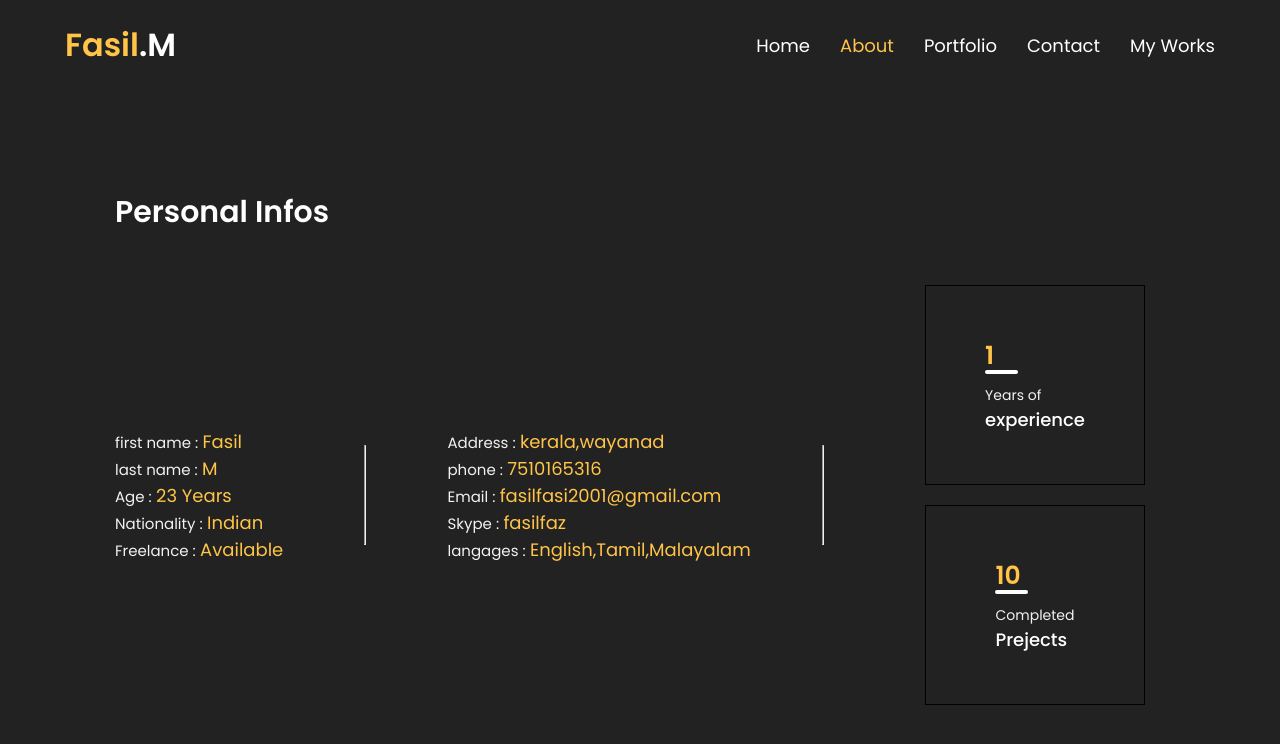
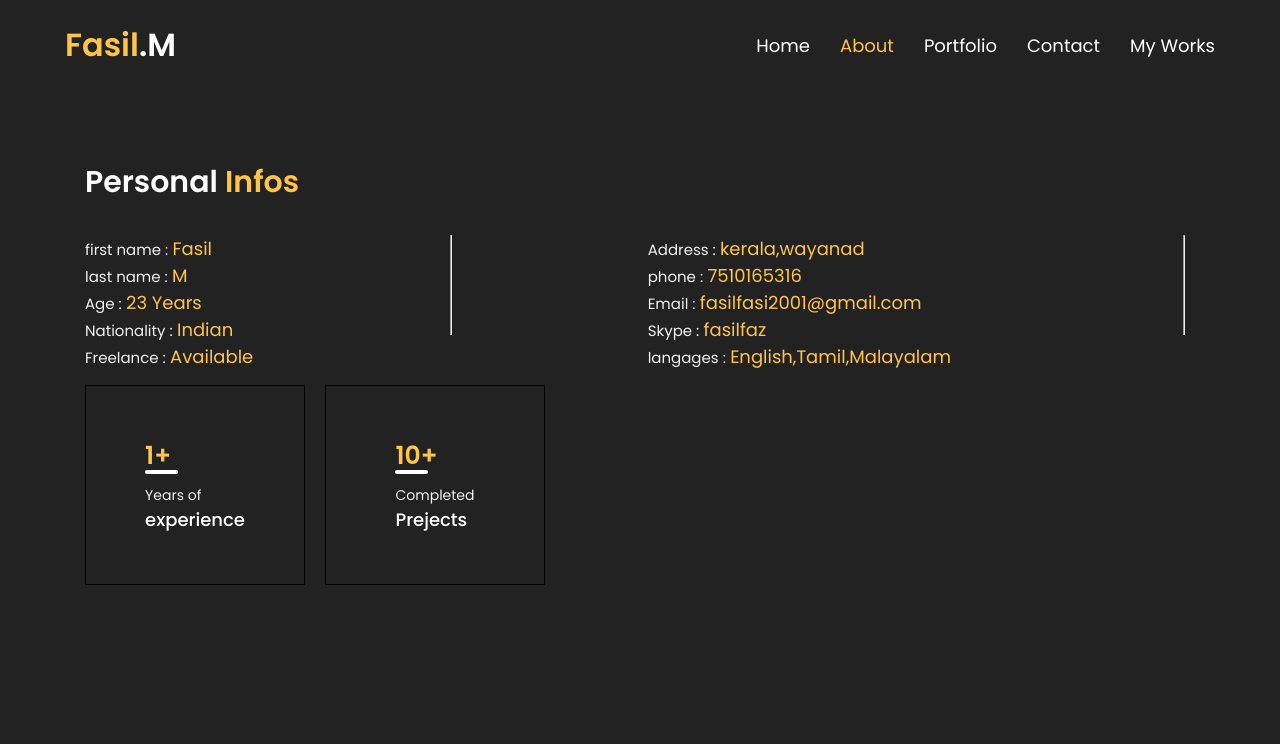
Before and after one commit to fasilfaz/fasil, a plain HTML site: page about.html in a window 1280 px wide. Drawn offline with Linux system fonts and the light colour scheme.

Commit message:
about correption-1

```diff
--- a/about.html
+++ b/about.html
@@ -33,7 +33,7 @@
     <section class="about">
         <div class="container">
             <div class="about-info">
-                <div class="about-heading">Personal Infos</div>
+                <div class="about-heading">Personal <a href="">Infos</a></div>
                 <div class="about-left-side">
                     <div class="leftside-1">
                         <ul class="about-list">
@@ -55,26 +55,26 @@
                         </ul>
                     </div>
                     <hr>
+
+                </div>
                 <div class="left-side-3">
                     <div class="colums">
                         <div class="colum-1">
                             <div class="box">
-                                    <h3 class="number">1</h3>
+                                <h3 class="number">1+</h3>
                                 <p class="small-text">Years of</p>
                                 <span class="spann">experience</span>
                             </div>
                         </div>
                         <div class="colum-1">
                             <div class="box">
-                                    <h3 class="number">10</h3>
+                                <h3 class="number">10+</h3>
                                 <p class="small-text">Completed </p><span class="spann">Prejects</span>
                             </div>
                         </div>
                     </div>
 
                 </div>
-                </div>
-
             </div>
         </div>
     </section>
--- a/style.css
+++ b/style.css
@@ -224,6 +224,7 @@ nav .buttons.active .bar{
 
 
 .about{
+    overflow: hidden;
     position: absolute;
     height: 100vh;
     width: 100%;
@@ -234,7 +235,7 @@ nav .buttons.active .bar{
     justify-content: center;
 }
 .about .about-info{
-    margin: 100px;
+    margin: 70px;
 }
 .about-heading{
     color: var(--white);
@@ -242,14 +243,25 @@ nav .buttons.active .bar{
     font-size: 30px;
     font-weight: 600;
 }
+.about-heading a{
+    text-decoration: none;
+    color: var(--text-color);
+    font-size: 30px;
+    font-weight: 600;
+}
 .about-left-side{
     display: flex;
-    align-items: center;
     justify-content: space-between;
     flex-direction: row;
 }
 .about-left-side .leftside-1{
+    height: 150px;
+    width: 170px;
     margin-right: 10px;
+}
+.about-left-side .left-side-2{
+    height: 150px;
+    width: 350px;
 }
 hr{
     height: 100px;
@@ -266,15 +278,16 @@ hr{
     color: var(--text-color);
     font-size: 18px;
 }
-.left-side-3{
+.left-side-3 .colums{
     display: flex;
+    flex-direction: row;
 }
 .colums .colum-1{
     display: flex;
     align-items: center;
     justify-content: center;
     padding: 10px;
-    margin: 20px;
+    margin-right: 20px;
     height: 200px;
     width: 220px;
     border: 1px solid black;
@@ -314,7 +327,7 @@ hr{
         z-index: auto;
     }
     .about{
-
+        overflow: hidden;
         z-index: auto;
     }
     .left h1{
@@ -323,9 +336,6 @@ hr{
     .right .profile img{
         width: 450px;
         height: 450px;
-    }
-    .about{
-        overflow: hidden;
     }
 
 }
@@ -401,12 +411,6 @@ hr{
     .about .about-info{
         margin: 35px;
     }
-    .about-left-side .leftside-1{
-        padding: 20px;
-    }
-    .about-left-side .left-side-2{
-        padding: 20px;
-    }
     hr{
         display: none;
     }
```
Lines whose indentation alone changed are shown as unchanged.
